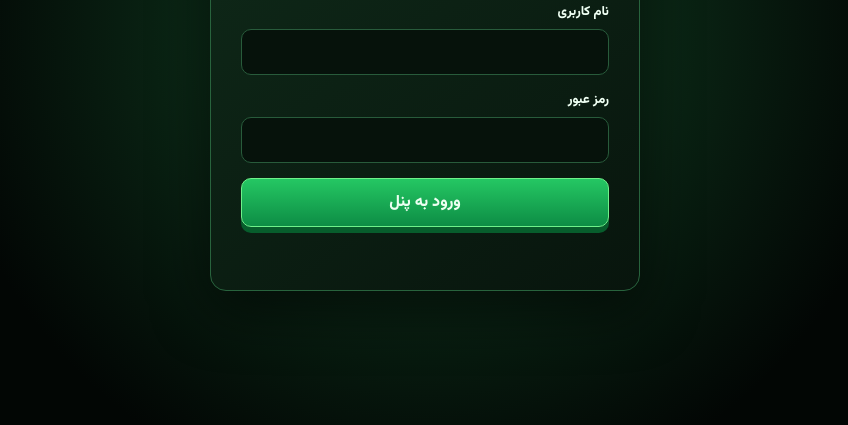
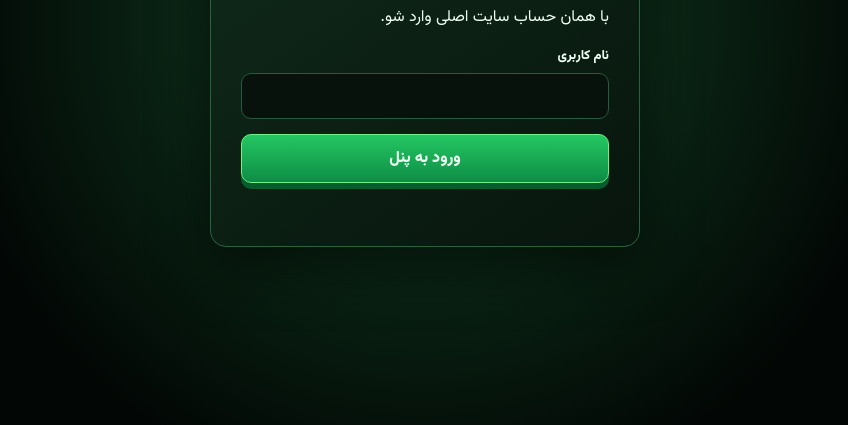
Before and after one commit to golnaz7983-collab/irancraft, a plain HTML site: page admin.html in a window 1280 px wide. Shown: the part 375-800 px from the top of the page, without its empty margins (215-1063 px from the left). Drawn offline with nearby package versions, Linux system fonts and the light colour scheme.

Commit message:
Remove password field from admin login

```diff
--- a/admin.html
+++ b/admin.html
@@ -1,3 +1,3 @@
 <!doctype html><html lang="fa" dir="rtl"><head><meta charset="utf-8"><meta name="viewport" content="width=device-width,initial-scale=1"><meta name="theme-color" content="#19ad58"><title>پنل ادمین | ایران کرفت</title><link rel="stylesheet" href="styles.css"></head><body data-page="admin">
-<div id="loginGate" class="gate"><div class="gate-card pixel-card"><div class="brand-mark">🛡️</div><h1>پنل ادمین</h1><p>با همان حساب سایت اصلی وارد شو.</p><form id="loginForm"><label>نام کاربری<input id="loginUser" required></label><label>رمز عبور<input id="loginPass" type="password" required></label><button class="btn primary full">ورود به پنل</button><small id="loginError" class="error"></small></form></div></div>
+<div id="loginGate" class="gate"><div class="gate-card pixel-card"><div class="brand-mark">🛡️</div><h1>پنل ادمین</h1><p>با همان حساب سایت اصلی وارد شو.</p><form id="loginForm"><label>نام کاربری<input id="loginUser" required></label><button class="btn primary full">ورود به پنل</button><small id="loginError" class="error"></small></form></div></div>
 <div id="adminSite" class="hidden admin-app"><header class="admin-top"><div class="logo"><span>⛏</span><b>ایران کرفت / مدیریت</b></div><div><a class="btn ghost" href="index.html">سایت اصلی</a><button id="logoutBtn" class="icon-btn">↪</button></div></header><div class="admin-shell"><aside class="admin-side"><button class="admin-tab active" data-tab="herobrine">👁️ هیروبراین <strong id="countHero">0</strong></button><button class="admin-tab" data-tab="mod">🧩 ساخت ماد <strong id="countMod">0</strong></button><div class="side-note">سفارش‌ها در دیتابیس هستند و از هر دستگاه قابل مدیریت‌اند.</div></aside><main class="admin-main"><div class="admin-heading"><div><span class="badge">ADMIN PANEL</span><h1 id="adminTitle">سفارش‌های هیروبراین</h1><p>بررسی، تأیید، توضیحات و تحویل سفارش.</p></div><button id="refreshOrders" class="btn ghost">↻ بروزرسانی</button></div><div id="orders" class="orders"></div></main></div></div><script src="https://cdn.jsdelivr.net/npm/@supabase/supabase-js@2"></script><script src="app.js"></script></body></html>
```
